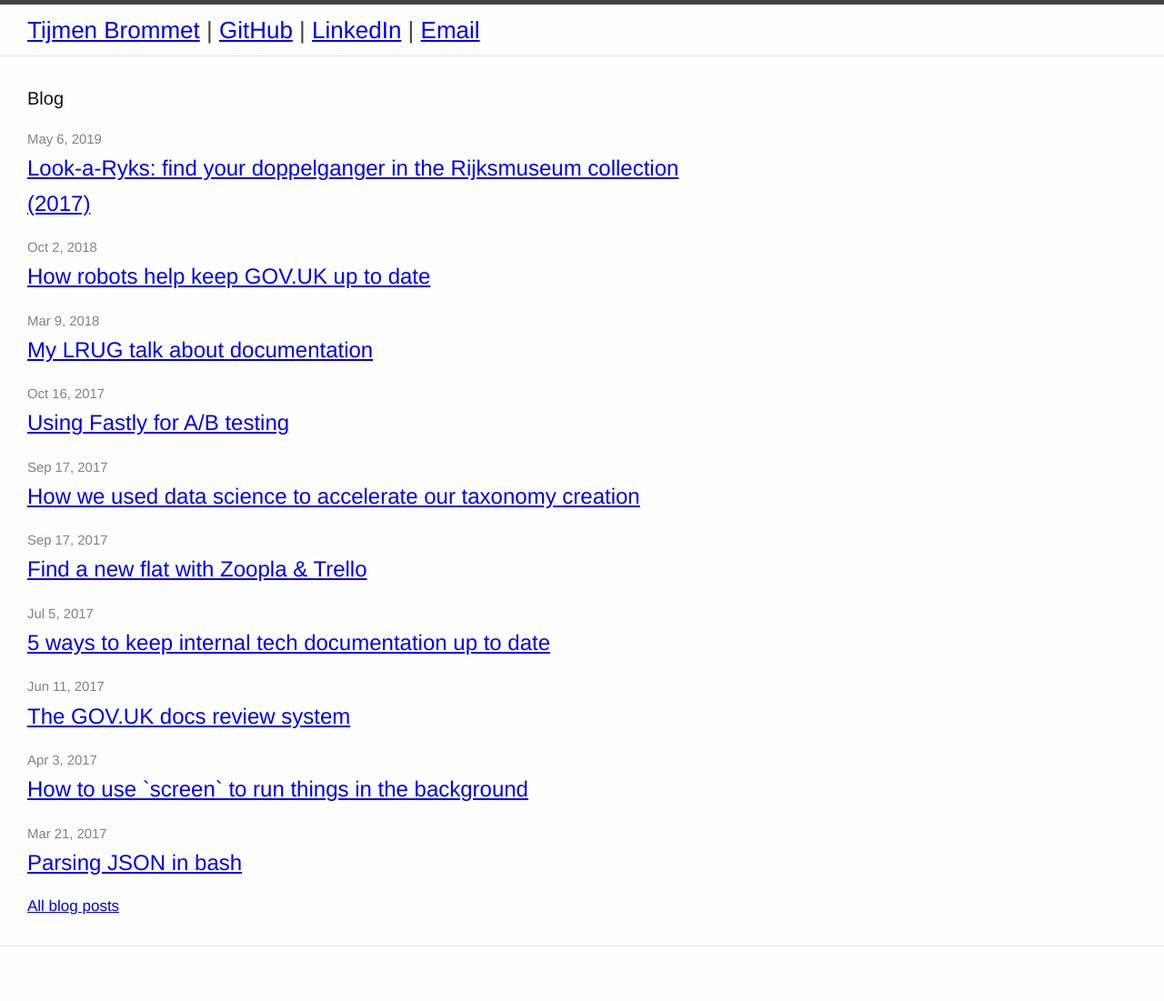
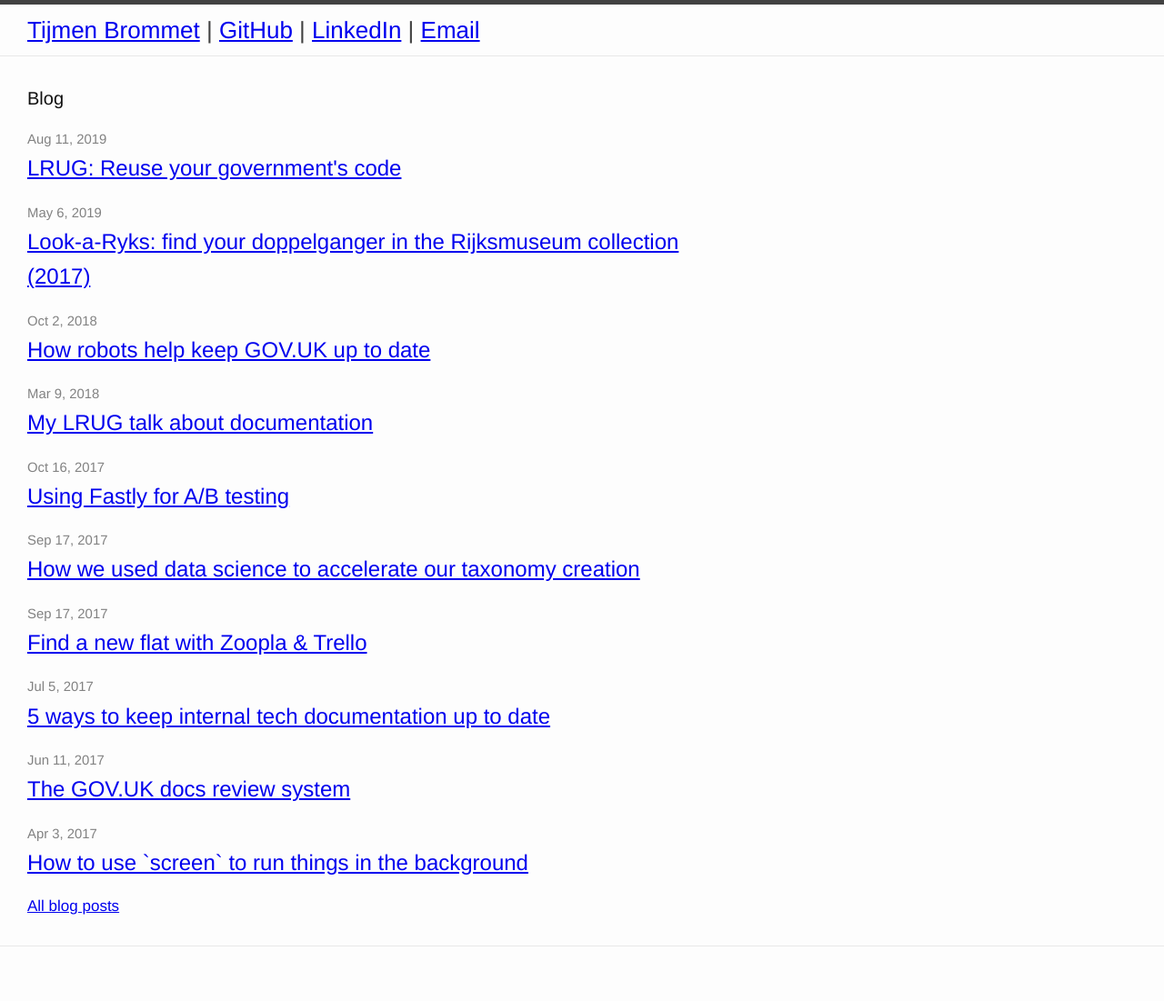
Before and after one commit to tijmenb/www.tijmen.cc, a Jekyll site: the page built from index.html, in a window 1280 px wide. Shown: the whole page at 91% size. Built offline with Jekyll 4.4.1, drawn with Linux system fonts in a browser that asks for light colours.

Commit message:
Add placeholder page for LRUG talk

```diff
--- a/Gemfile
+++ b/Gemfile
@@ -1,3 +1,3 @@
 source 'https://rubygems.org'
 
-gem 'jekyll'
+gem 'github-pages'
--- a/_config.yml
+++ b/_config.yml
@@ -10,3 +10,5 @@ kramdown:
   input: GFM
 highlighter: rouge
 excerpt_separator: N/A-------N/A... Workaround for https://github.com/mojombo/jekyll/issues/1401
+plugins:
+  - jekyll-redirect-from
--- /dev/null
+++ b/_posts/2019-08-12-lrug-open.html
@@ -0,0 +1,8 @@
+---
+title: "LRUG: Reuse your government's code"
+date: 2019/08/11
+layout: post
+redirect_from: "/lrug/"
+---
+
+Coming soon!
```
Also changed, not shown: Gemfile.lock.
